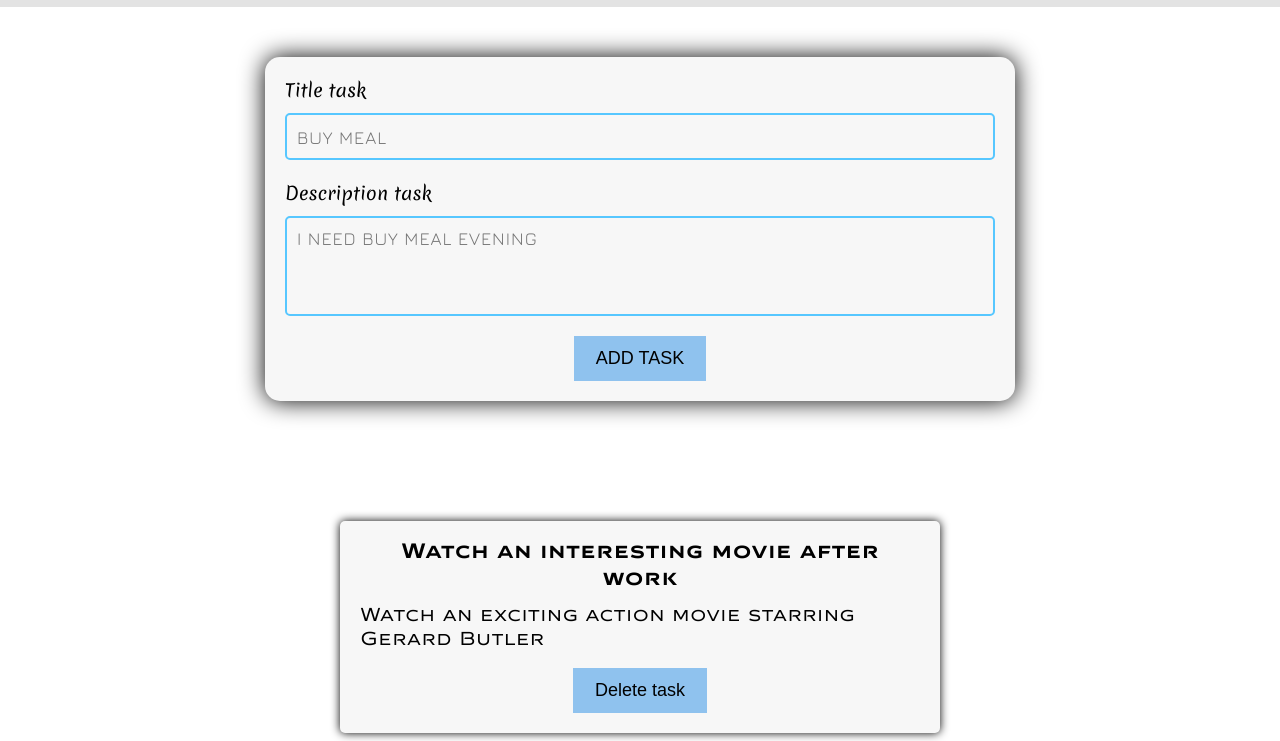
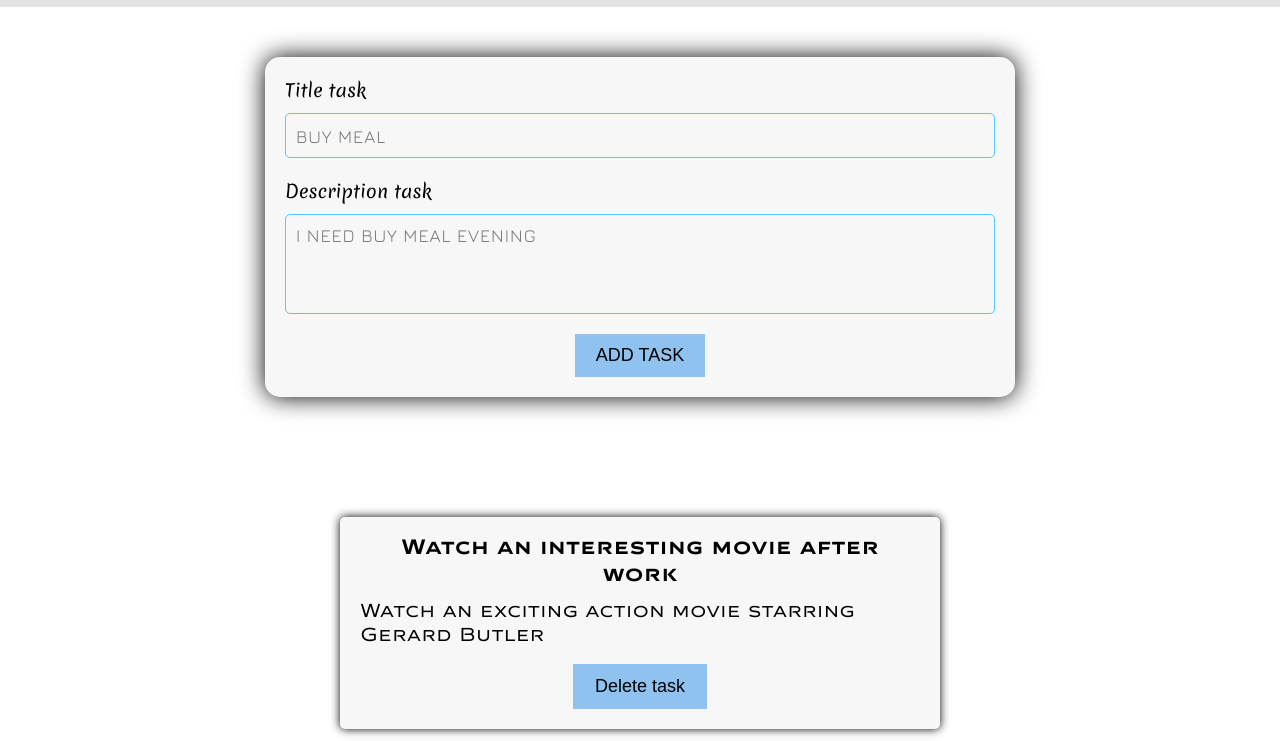
Before and after one commit to smysov/Todoist, a website: page src/index.html in a window 1280 px wide. Shown: the part 59-800 px from the top of the page. Drawn offline with nearby package versions, Linux system fonts and the light colour scheme; files that its build step writes are made by us from their sources.

Commit message:
refactor: optimized styles

```diff
--- a/src/scss/components/add-task.scss
+++ b/src/scss/components/add-task.scss
@@ -24,29 +24,7 @@
   }
 
   &__input {
-    font-family: 'Jura', 'Georgia', sans-serif;
-    font-size: 20px;
-    border: 2px solid rgba(87, 199, 255, 1);
-    background-color: transparent;
-    border-radius: 5px;
-    padding: 10px 20px 10px 10px;
-    letter-spacing: 1px;
-    outline: blue;
-    transition: border-color .3s linear;
-
-    &:hover {
-      border-color: #1e9df7;
-    }
-
-    &:focus {
-      border-color: #0078f7;
-    }
-
-    &::placeholder {
-      font-size: 18px;
-      text-transform: uppercase;
-      letter-spacing: 1px;
-    }
+    @include input;
 
     @include tablets {
       font-size: 16px;
@@ -58,35 +36,9 @@
   }
 
   &__textarea {
-    display: block;
-    height: 100%;
-    font-family: 'Jura',
-      'Georgia',
-      sans-serif;
-    font-size: 18px;
-    letter-spacing: 1px;
-    border: 2px solid rgba(87, 199, 255, 1);
-    background-color: transparent;
-    border-radius: 5px;
-    padding: 10px 20px 10px 10px;
+    @include input;
     resize: none;
     min-height: 100px;
-    outline: blue;
-    transition: border-color .3s linear;
-
-    &:hover {
-      border-color: #1e9df7;
-    }
-
-    &:focus {
-      border-color: #0078f7;
-    }
-
-    &::placeholder {
-      font-size: 18px;
-      text-transform: uppercase;
-      letter-spacing: 1px;
-    }
   }
 
   &__submit {
@@ -95,7 +47,7 @@
     padding: 10px 20px;
     margin: 0 auto;
     text-align: center;
-    border: 2px solid transparent;
+    border: 1px solid transparent;
     background-color: rgba(41, 142, 230, .5);
     transition: all .3s linear;
 
--- a/src/scss/components/overlay.scss
+++ b/src/scss/components/overlay.scss
@@ -8,13 +8,7 @@
   left: 0;
   bottom: 0;
   background-color: rgba(0, 0, 0, .5);
-  opacity: 1;
-  visibility: hidden;
 
-  &--show {
-    opacity: 1;
-    visibility: visible;
-  }
 
   &__wrapper {
     display: flex;
@@ -58,11 +52,6 @@
 .overlay-delete-task {
   @extend .overlay-add-task;
 
-  &--show {
-    opacity: 1;
-    visibility: visible;
-  }
-
   &__wrapper {
     @extend .overlay-add-task__wrapper;
   }
--- a/src/scss/imports/mixins.scss
+++ b/src/scss/imports/mixins.scss
@@ -7,6 +7,34 @@
 @mixin mobile {
 	@media (max-width: 320px) {
 		@content;
+	}
+}
+
+@mixin input {
+	font-family: 'Jura',
+		'Georgia',
+		sans-serif;
+	font-size: 20px;
+	border: 1px solid rgba(87, 199, 255, 1);
+	background-color: transparent;
+	border-radius: 5px;
+	padding: 10px 20px 10px 10px;
+	letter-spacing: 1px;
+	outline: blue;
+	transition: border-color .3s linear;
+
+	&:hover {
+		border-color: #1e9df7;
+	}
+
+	&:focus {
+		border-color: #0078f7;
+	}
+
+	&::placeholder {
+		font-size: 18px;
+		text-transform: uppercase;
+		letter-spacing: 1px;
 	}
 }
 
@@ -32,7 +60,7 @@
 
 @mixin dark-input {
 	color: #fff;
-	border: 2px solid rgba(92, 92, 92, 1);
+	border: 1px solid rgba(92, 92, 92, 1);
 
 	&:hover {
 		border-color: rgba(158, 125, 125, 1);
```
